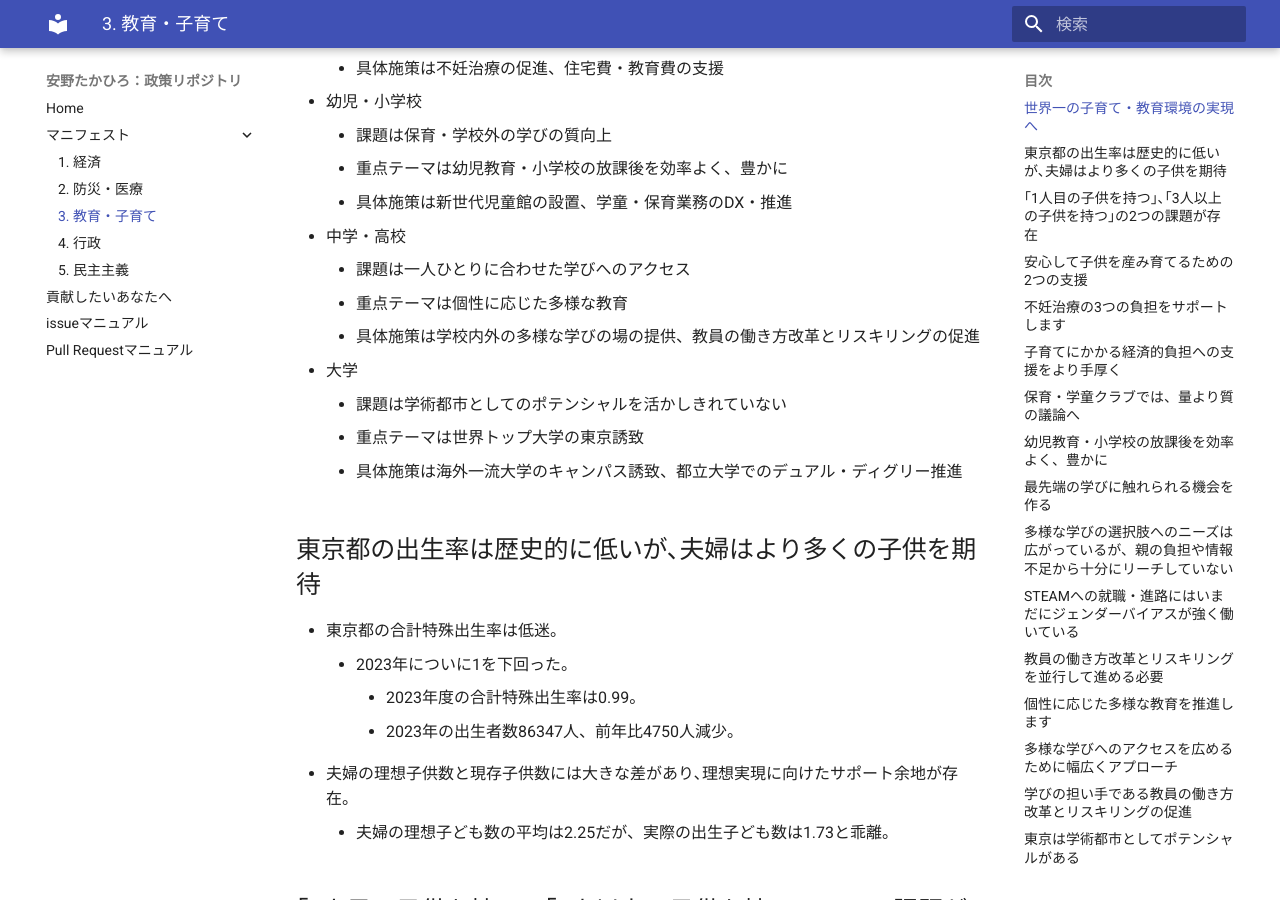
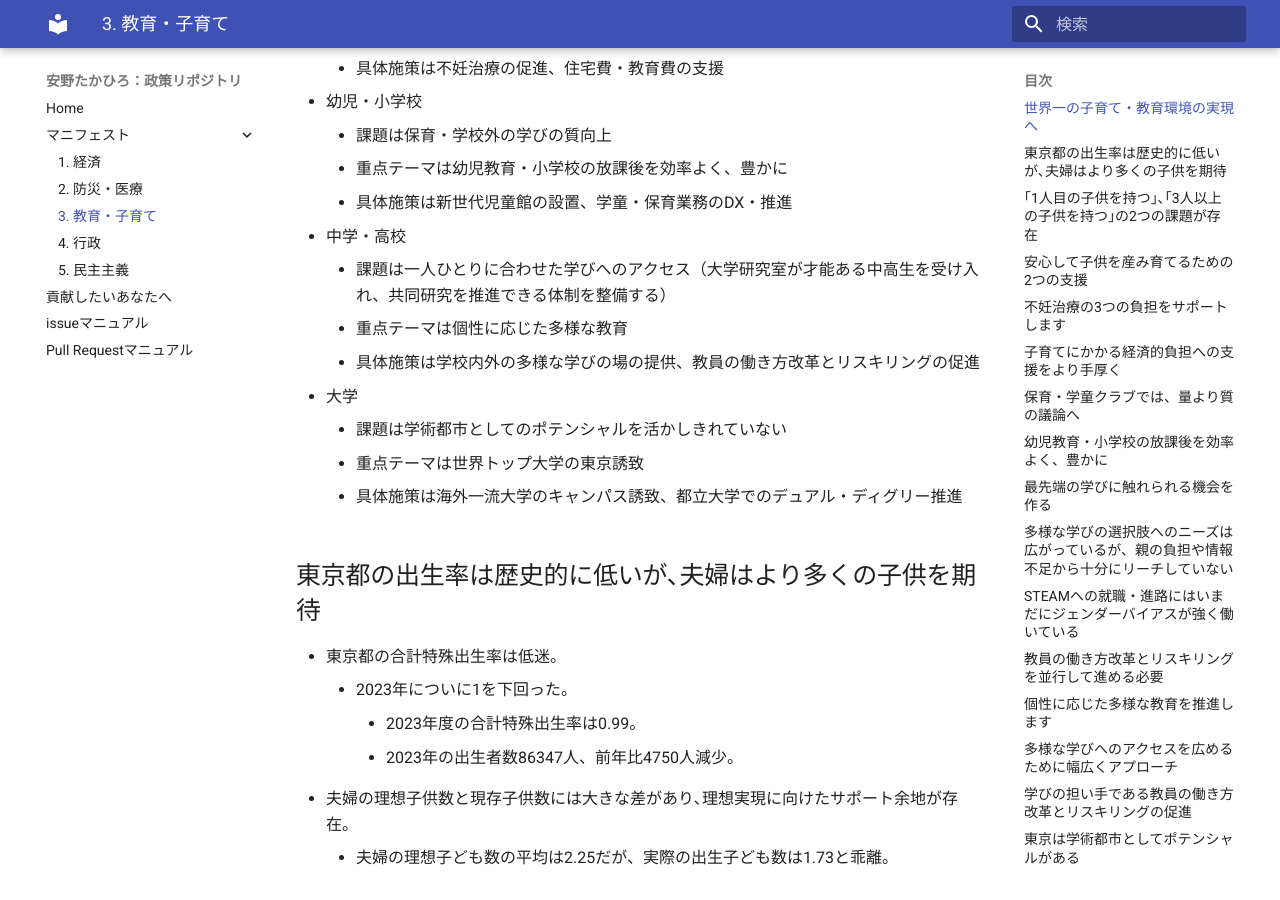
Before and after one commit to takahiroanno2024/election2024, an MkDocs documentation site: the page built from docs/manifest/education.md, in a window 1280 px wide and 900 px high, scrolled down 744 px. Built offline with MkDocs 1.6.1 and Material for MkDocs 9.7.7, drawn with Linux system fonts in a browser that asks for light colours.

Commit message:
Update education.md
政策の具体化

```diff
--- a/docs/manifest/education.md
+++ b/docs/manifest/education.md
@@ -14,7 +14,7 @@
     - 重点テーマは幼児教育・小学校の放課後を効率よく、豊かに
     - 具体施策は新世代児童館の設置、学童・保育業務のDX・推進
 - 中学・高校
-    - 課題は一人ひとりに合わせた学びへのアクセス
+    - 課題は一人ひとりに合わせた学びへのアクセス（大学研究室が才能ある中高生を受け入れ、共同研究を推進できる体制を整備する）
     - 重点テーマは個性に応じた多様な教育
     - 具体施策は学校内外の多様な学びの場の提供、教員の働き方改革とリスキリングの促進
 - 大学
```
